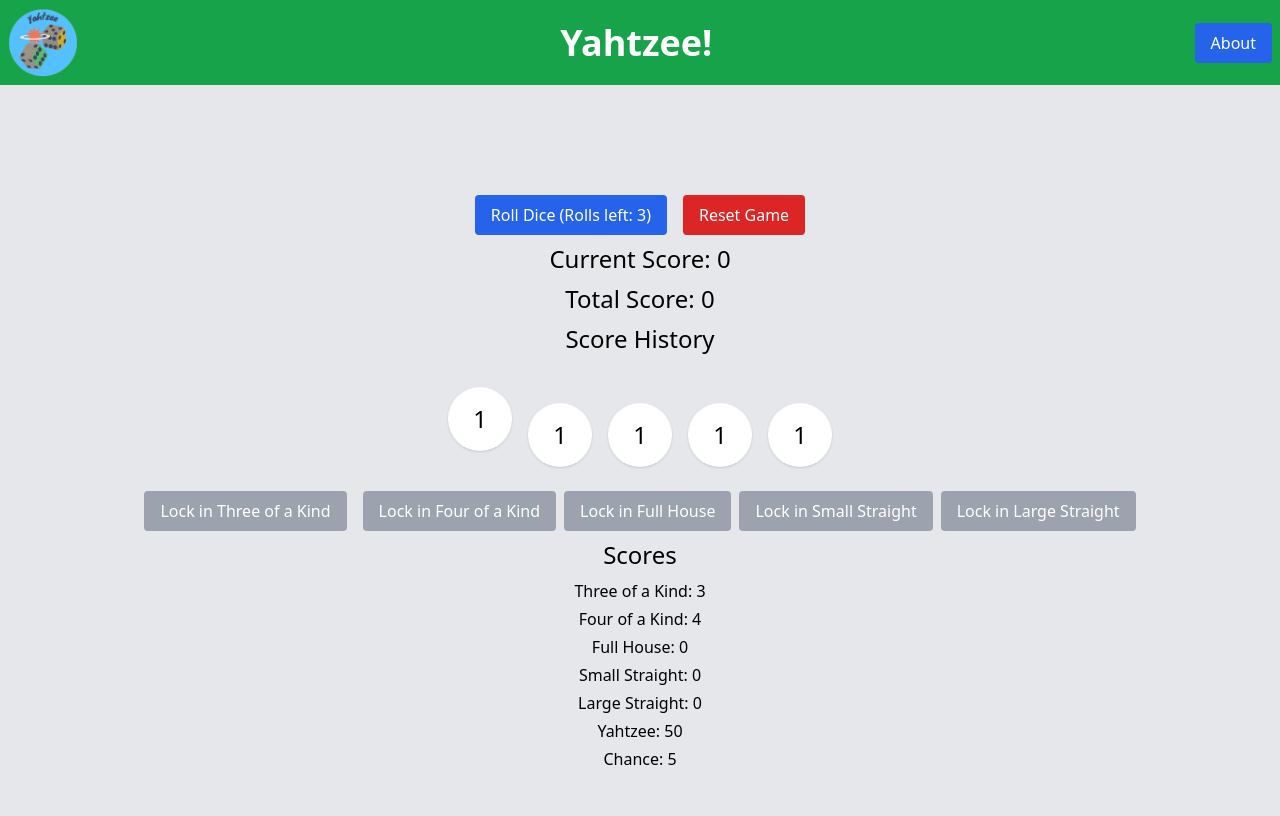
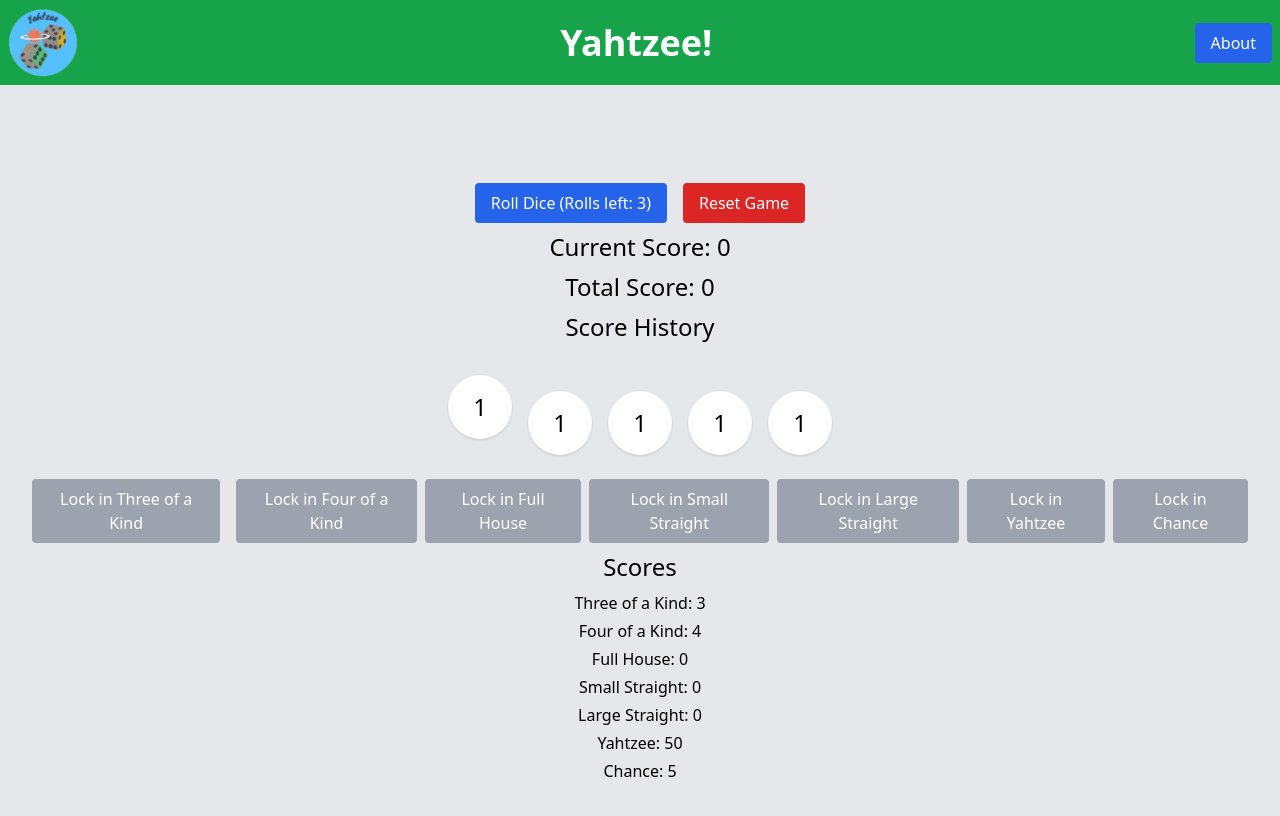
Before and after one commit to HOOLAHAN/yahtzee, a React (Create React App) app: page / in a window 1280 px wide. Shown: the top 816 px of the page. Built offline with nearby package versions, Linux system fonts and the light colour scheme.

Commit message:
added buttons to lock in yahtzee and chance

```diff
--- a/src/App.tsx
+++ b/src/App.tsx
@@ -111,6 +111,20 @@ const App: React.FC<AppProps> = ({ initialDice = [1, 1, 1, 1, 1] }) => {
         >
           Lock in Large Straight
         </button>
+        <button
+          className={`transition duration-300 ease-in-out transform py-2 px-4 w-full md:w-auto ${canLockInScore('Yahtzee', hasRolled, usedCategories, dice) ? 'bg-green-600 text-white' : 'bg-gray-400 text-white cursor-not-allowed'} rounded hover:bg-green-700 focus:ring focus:ring-green-200 mb-2 mr-2`}
+          onClick={() => lockInScore('Yahtzee', usedCategories, setUsedCategories, dice, setTotalScore, totalScore, setScoreHistory, scoreHistory, startNewRound, setCurrentScore, setHasRolled, setDice, setRollsLeft, setHeldDice, initialDice, currentScore)}
+          disabled={!canLockInScore('Yahtzee', hasRolled, usedCategories, dice)}
+        >
+          Lock in Yahtzee
+        </button>
+        <button
+          className={`transition duration-300 ease-in-out transform py-2 px-4 w-full md:w-auto ${canLockInScore('Chance', hasRolled, usedCategories, dice) ? 'bg-green-600 text-white' : 'bg-gray-400 text-white cursor-not-allowed'} rounded hover:bg-green-700 focus:ring focus:ring-green-200 mb-2 mr-2`}
+          onClick={() => lockInScore('Chance', usedCategories, setUsedCategories, dice, setTotalScore, totalScore, setScoreHistory, scoreHistory, startNewRound, setCurrentScore, setHasRolled, setDice, setRollsLeft, setHeldDice, initialDice, currentScore)}
+          disabled={!canLockInScore('Chance', hasRolled, usedCategories, dice)}
+        >
+          Lock in Chance
+        </button>
       </div>
       <h2 className="text-2xl mb-2">Scores</h2>
       <div className="mb-1">Three of a Kind: {calculateScore('ThreeOfAKind', dice)}</div>
--- a/src/functions/utils.tsx
+++ b/src/functions/utils.tsx
@@ -182,6 +182,9 @@ export const rollDice = (
 
       if (usedCategories.has(category)) return false;
 
+      let newScore = 0;
+      let shouldLockIn = false;
+
       switch (category) {
         case 'ThreeOfAKind':
           return calculateScore('ThreeOfAKind', dice) > 0;
@@ -193,9 +196,18 @@ export const rollDice = (
           return isStraight(dice, 4);
         case 'LargeStraight':
           return isStraight(dice, 5);
+        case 'Yahtzee':
+          newScore = calculateScore('Yahtzee', dice);
+          shouldLockIn = newScore > 0;
+          break;
+        case 'Chance':
+          newScore = calculateChance(dice);
+          shouldLockIn = true; // You can always take a Chance score.
+          break;
         default:
           return false;
       }
+      return shouldLockIn;
     };
 
     export const lockInScore = (
@@ -242,6 +254,14 @@ export const rollDice = (
           newScore = isStraight(dice, 5) ? 40 : 0;
           shouldLockIn = newScore > 0;
           break;
+        case 'Yahtzee':
+          newScore = calculateScore('Yahtzee', dice);
+          shouldLockIn = newScore > 0;
+          break;
+        case 'Chance':
+          newScore = calculateChance(dice);
+          shouldLockIn = true; // You can always take a Chance score.
+          break;
         default:
           break;
       }
```
